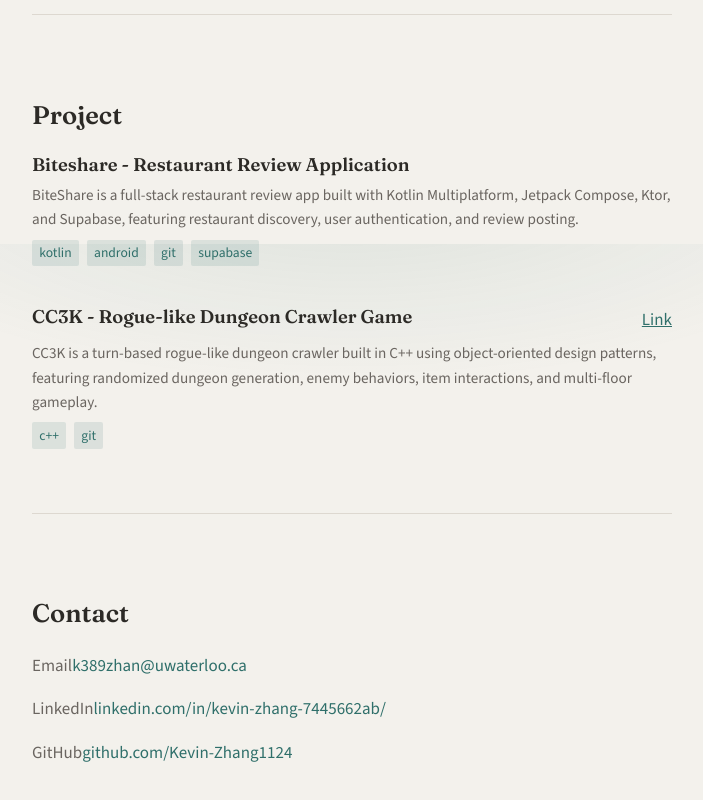
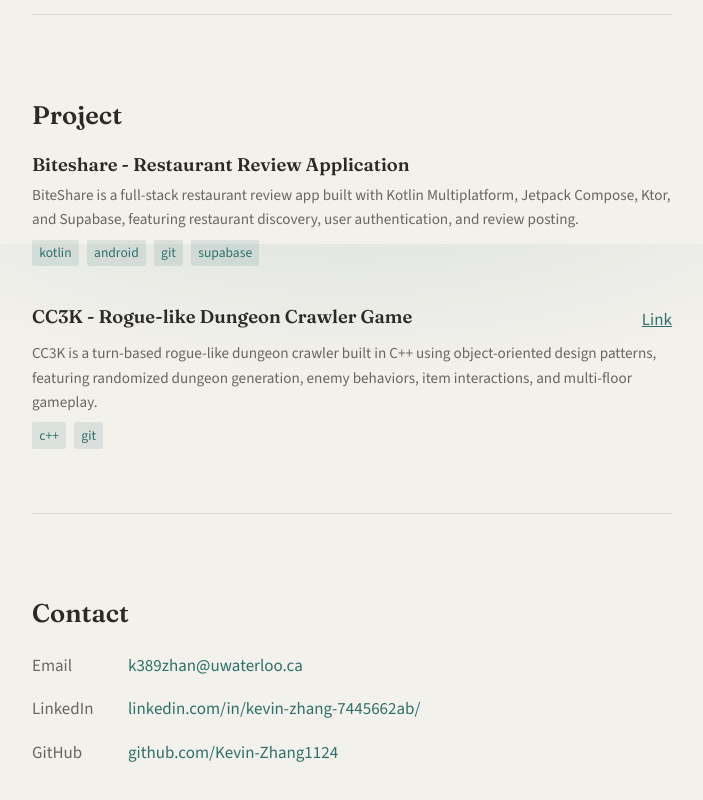
Before and after one commit to Kevin-Zhang1124/Kevin-Portfolio, a React (Vite) app: page / in a window 1280 px wide. Shown: the part 2156-2956 px from the top of the page, without its empty margins (288-991 px from the left). Built offline with nearby package versions, Linux system fonts and the light colour scheme.

Commit message:
Polish Contact section label and link spacing

```diff
--- a/src/components/sections/Contact.tsx
+++ b/src/components/sections/Contact.tsx
@@ -1,7 +1,7 @@
-import { Section } from '../layout/Section'
-import { useLocale } from '../../hooks/useLocale'
-import { useContent } from '../../hooks/useContent'
-import styles from './sections.module.css'
+import { Section } from '../layout/Section';
+import { useLocale } from '../../hooks/useLocale';
+import { useContent } from '../../hooks/useContent';
+import styles from './sections.module.css';
 
 /** Renders contact methods for the active locale */
 export function Contact() {
@@ -14,8 +14,9 @@ export function Contact() {
 
       <ul className={styles.contactList}>
         {contact.map((item) => (
-          <li key={item.id}>
-            <span style={{ color: 'var(--text-muted)' }}>{item.label}</span>
+          <li key={item.id} className={styles.contactRow}>
+            {/* Label stays muted; link uses accent via .contactLink */}
+            <span className={styles.contactLabel}>{item.label}</span>
             <a className={styles.contactLink} href={item.href}>
               {item.value}
             </a>
@@ -23,5 +24,5 @@ export function Contact() {
         ))}
       </ul>
     </Section>
-  )
+  );
 }
--- a/src/components/sections/sections.module.css
+++ b/src/components/sections/sections.module.css
@@ -72,3 +72,17 @@
 .contactLink:hover {
   text-decoration: underline;
 }
+
+/* One contact row: label + link */
+.contactRow {
+  display: flex;
+  flex-wrap: wrap;
+  align-items: baseline;
+  gap: var(--space-2);
+}
+
+/* "Email", "LinkedIn", etc. */
+.contactLabel {
+  color: var(--text-muted);
+  min-width: 5.5rem; /* keeps links roughly aligned in a column */
+}
```
